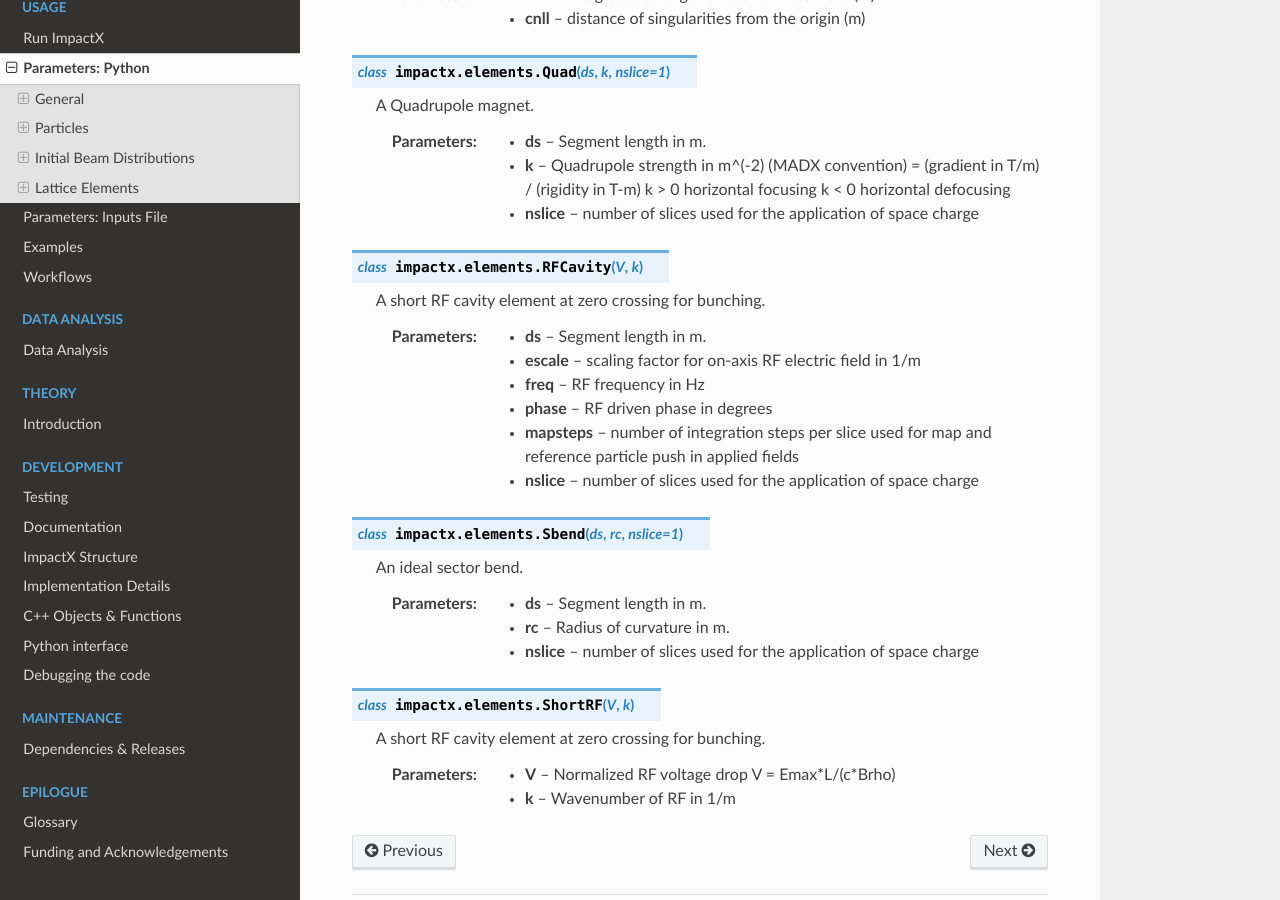
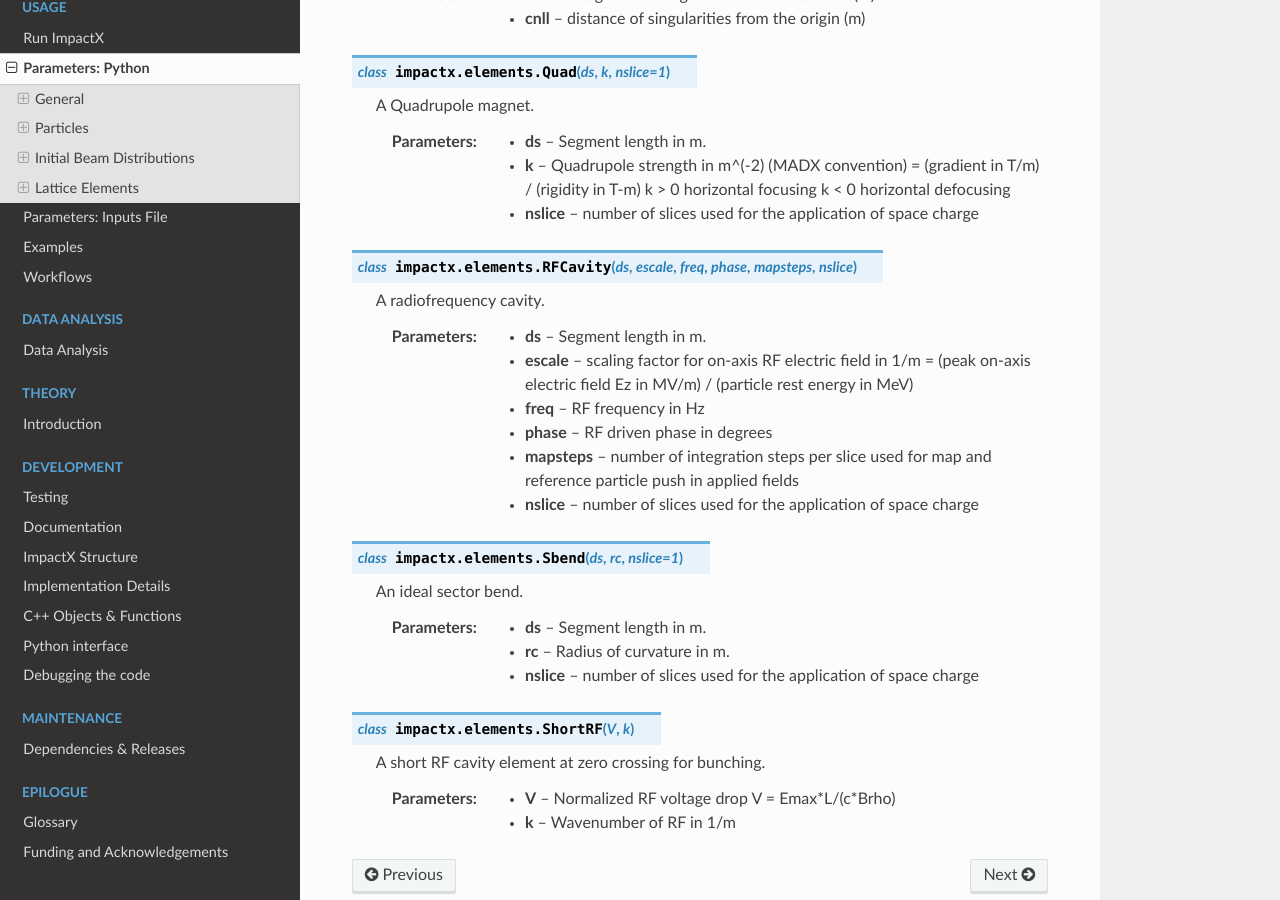
Before and after one commit to ECP-WarpX/impactx, a Sphinx documentation site: the page built from docs/source/usage/python.rst, in a window 1280 px wide and 900 px high, scrolled down 8835 px. Built offline with Sphinx 7.4.7 and the Read the Docs theme 2.0.0, drawn with Linux system fonts in a browser that asks for light colours; pages that are not in the unit, such as notebooks, are missing from menus.

Commit message:
Add, modify documentation related to RF cavity functions.

```diff
--- a/docs/source/usage/examples.rst
+++ b/docs/source/usage/examples.rst
@@ -19,4 +19,4 @@ This section allows you to **download input files** that correspond to different
    examples/iota_lens/README.rst
    examples/iota_lattice/README.rst
 
-For every change of the ImpactX ode base, each of these examples are continuously tested and benchmarked.
+For every change of the ImpactX code base, each of these examples are continuously tested and benchmarked.
--- a/docs/source/usage/parameters.rst
+++ b/docs/source/usage/parameters.rst
@@ -255,12 +255,14 @@ Lattice Elements
 
             * ``<element_name>.nslice`` (``integer``) number of slices used for the application of space charge (default: ``1``)
 
-        * ``rfcavity`` a radiofrequency cavity
+        * ``rfcavity`` a radiofrequency cavity.
           This requires these additional parameters:
 
             * ``<element_name>.ds`` (``float``, in meters) the segment length
 
             * ``<element_name>.escale`` (``float``, in 1/m) scaling factor for on-axis RF electric field
+
+                = (peak on-axis electric field Ez in MV/m) / (particle rest energy in MeV)
 
             * ``<element_name>.freq`` (``float``, in Hz) RF frequency
 
--- a/docs/source/usage/python.rst
+++ b/docs/source/usage/python.rst
@@ -424,12 +424,13 @@ This module provides elements for the accelerator lattice.
               k < 0 horizontal defocusing
    :param nslice: number of slices used for the application of space charge
 
-.. py:class:: impactx.elements.RFCavity(V, k)
+.. py:class:: impactx.elements.RFCavity(ds, escale, freq, phase, mapsteps, nslice)
 
-   A short RF cavity element at zero crossing for bunching.
+   A radiofrequency cavity.
 
    :param ds: Segment length in m.
    :param escale: scaling factor for on-axis RF electric field in 1/m
+                  = (peak on-axis electric field Ez in MV/m) / (particle rest energy in MeV)
    :param freq: RF frequency in Hz
    :param phase: RF driven phase in degrees
    :param mapsteps: number of integration steps per slice used for map and reference particle push in applied fields
```
Also changed, not shown: 1 other file.
